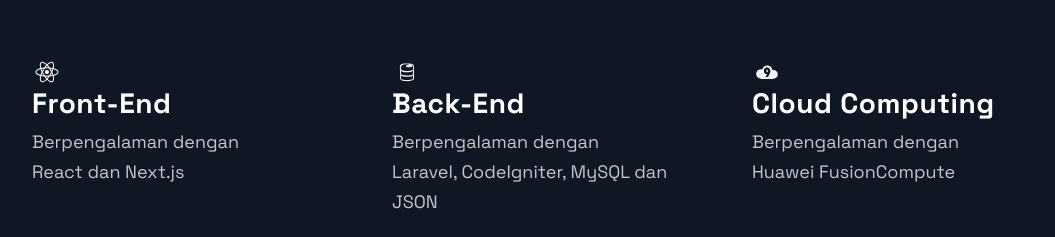
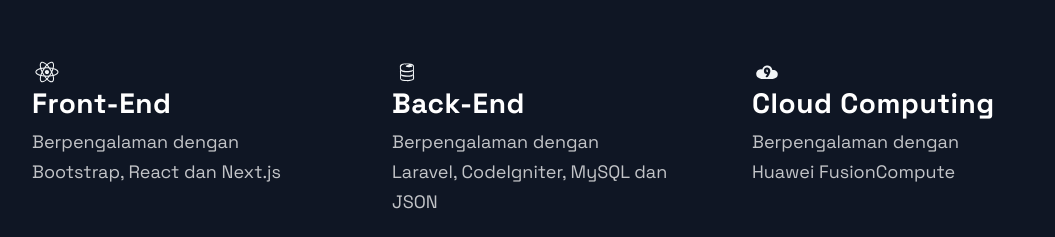
Before and after one commit to salunaalavi/Web-Portfolio, a Next.js app: page / in a window 1280 px wide. Shown: the part 1720-1957 px from the top of the page, without its empty margins (88-1143 px from the left). Built offline with nearby package versions, Linux system fonts and the light colour scheme.

Commit message:
Update Technologies.js

```diff
--- a/src/components/Technologies/Technologies.js
+++ b/src/components/Technologies/Technologies.js
@@ -17,7 +17,7 @@
           <ListTitle>Front-End</ListTitle>
           <ListParagraph>
             Berpengalaman dengan <br />
-            React dan Next.js
+            Bootstrap, React dan Next.js
           </ListParagraph>
         </ListContainer>
       </ListItem>
```
